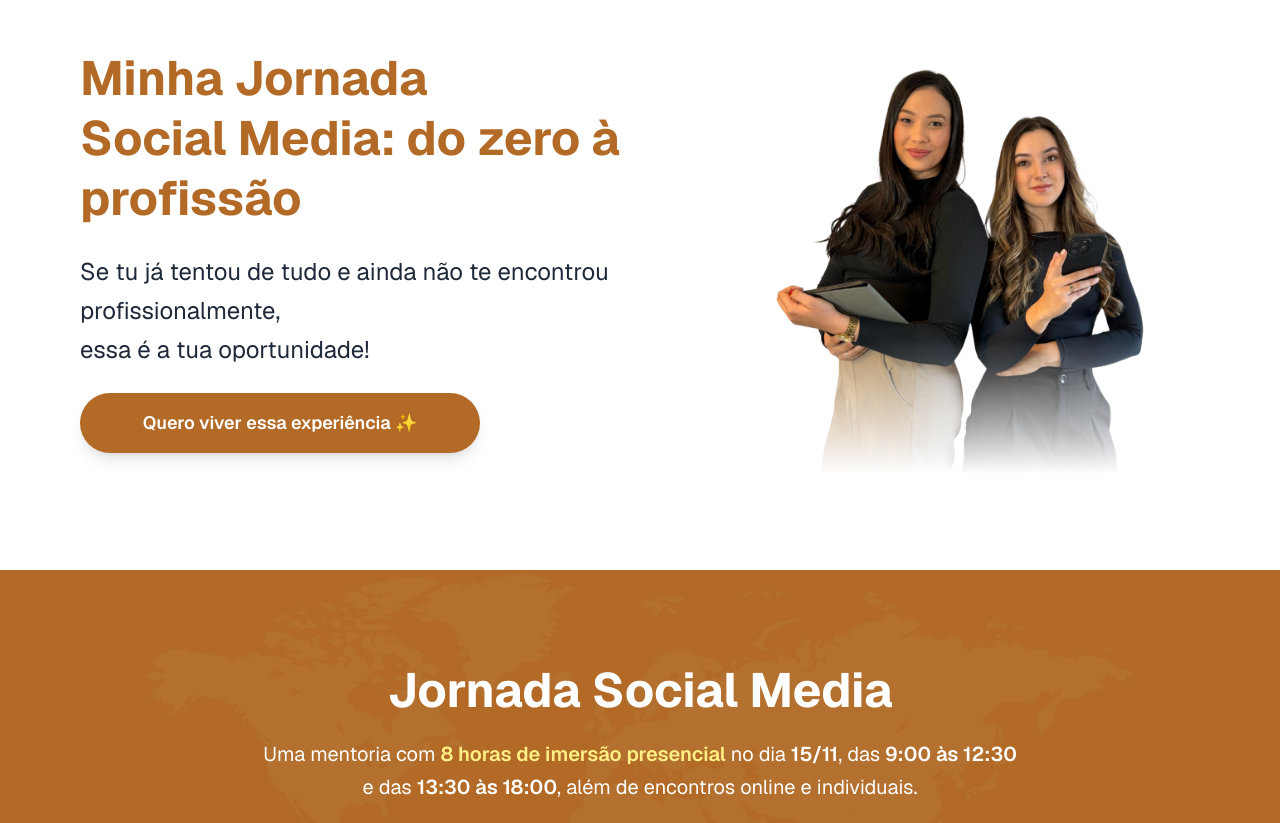
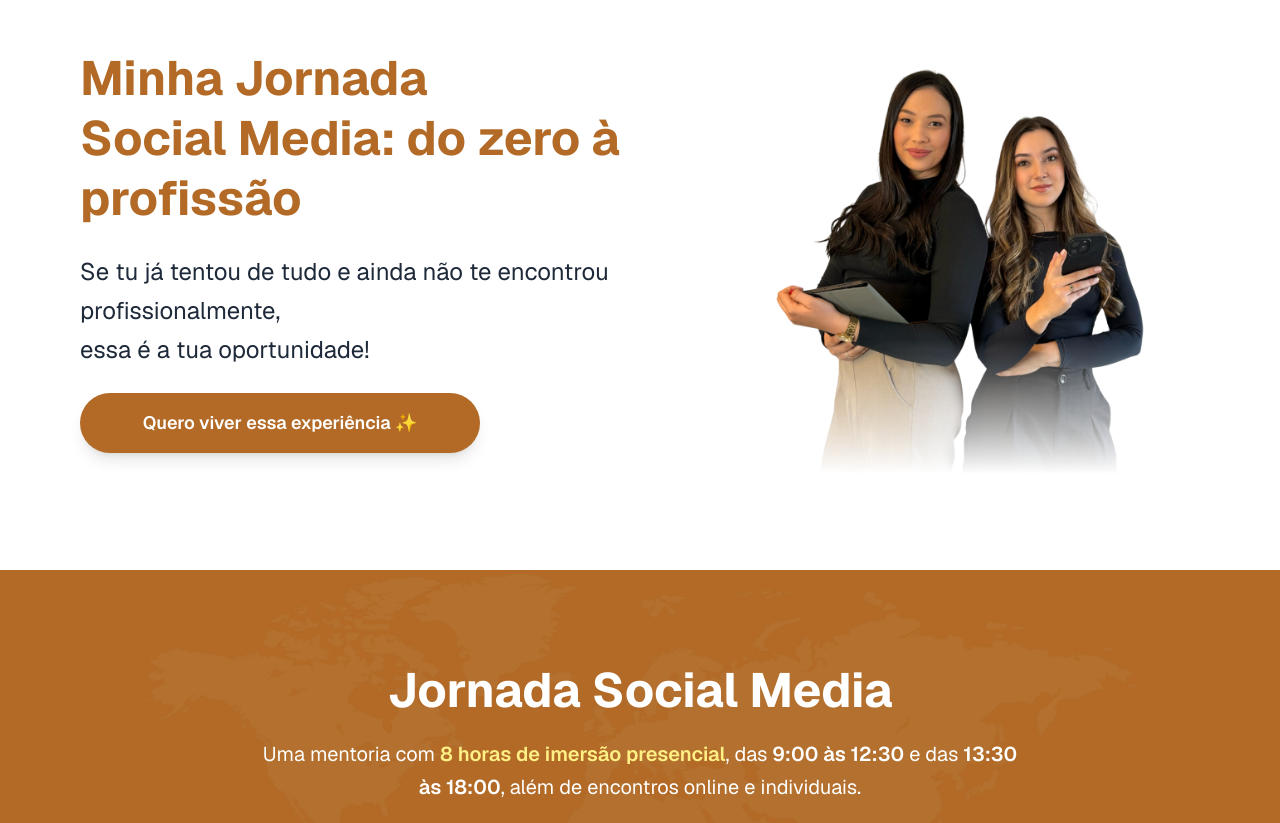
Before and after one commit to DaviGDias/minhajornadasocialmedia, a Next.js app: page / in a window 1280 px wide. Shown: the part 118-941 px from the top of the page. Built offline with nearby package versions, Linux system fonts and the light colour scheme.

Commit message:
Fix date formatting in mentorship description

```diff
--- a/src/app/page.tsx
+++ b/src/app/page.tsx
@@ -89,7 +89,7 @@ export default function Home() {
               Jornada Social Media
             </h2>
             <p className="text-lg sm:text-xl text-white leading-relaxed">
-              Uma mentoria com <span className="font-semibold text-yellow-200">8 horas de imersão presencial</span> no dia <span className="font-semibold">15/11</span>,
+              Uma mentoria com <span className="font-semibold text-yellow-200">8 horas de imersão presencial</span>,
               das <span className="font-semibold">9:00 às 12:30</span> e das <span className="font-semibold">13:30 às 18:00</span>, além de encontros online e individuais.
             </p>
             <p className="mt-4 text-lg sm:text-xl text-white/90">
```
